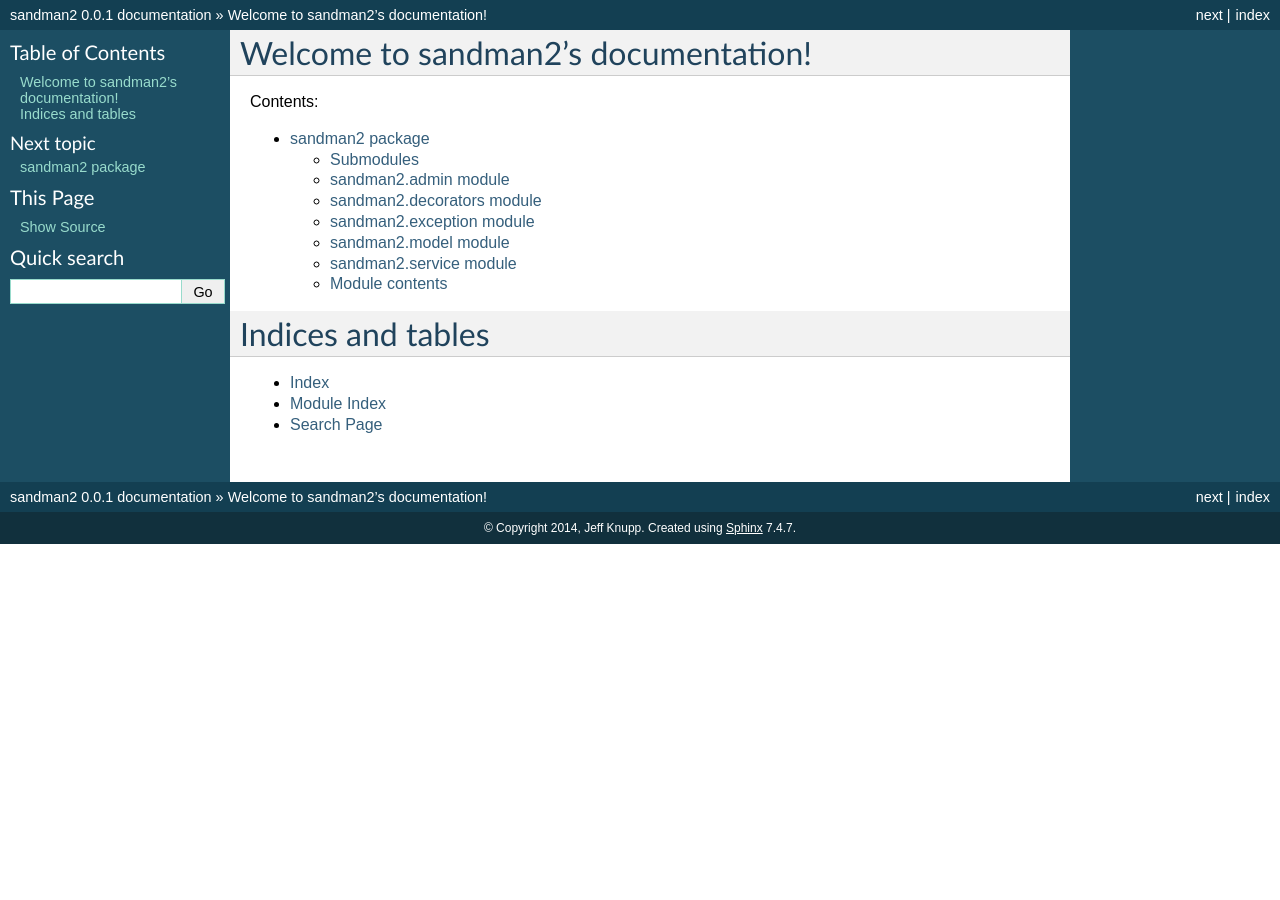
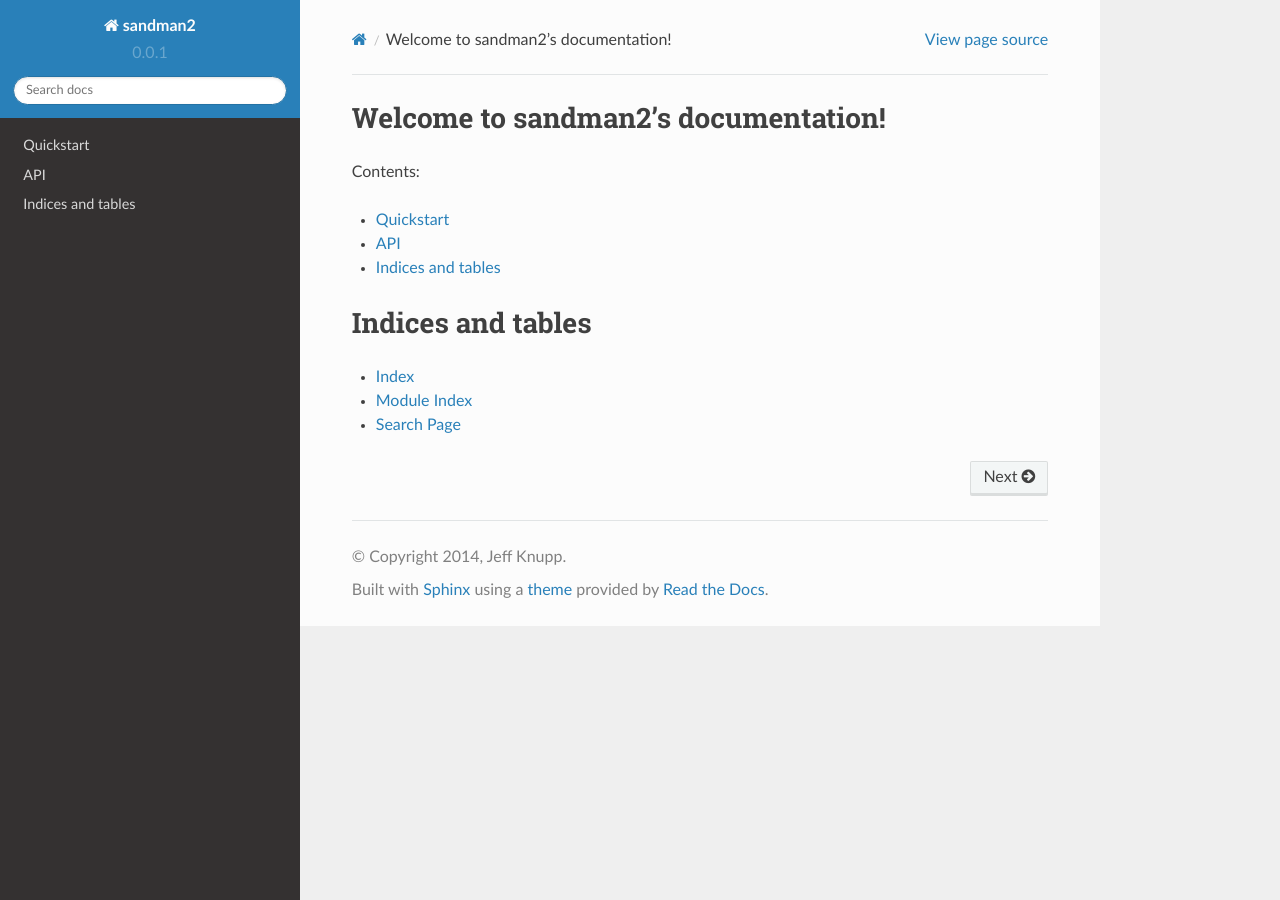
Before and after one commit to jeffknupp/sandman2, a Sphinx documentation site: the page built from docs/index.rst, in a window 1280 px wide. Built offline with Sphinx 7.4.7 and the Read the Docs theme 2.0.0, drawn with Linux system fonts in a browser that asks for light colours.

Commit message:
Add docs

```diff
--- a/docs/conf.py
+++ b/docs/conf.py
@@ -14,6 +14,7 @@
 
 import sys
 import os
+import sphinx_rtd_theme
 
 # If extensions (or modules to document with autodoc) are in another directory,
 # add these directories to sys.path here. If the directory is relative to the
@@ -102,7 +103,7 @@
 
 # The theme to use for HTML and HTML Help pages.  See the documentation for
 # a list of builtin themes.
-html_theme = 'default'
+html_theme = 'sphinx_rtd_theme'
 
 # Theme options are theme-specific and customize the look and feel of a theme
 # further.  For a list of options available for each theme, see the
@@ -110,7 +111,7 @@
 #html_theme_options = {}
 
 # Add any paths that contain custom themes here, relative to this directory.
-#html_theme_path = []
+html_theme_path = [sphinx_rtd_theme.get_html_theme_path()]
 
 # The name for this set of Sphinx documents.  If None, it defaults to
 # "<project> v<release> documentation".
--- a/docs/index.rst
+++ b/docs/index.rst
@@ -11,7 +11,8 @@
 .. toctree::
    :maxdepth: 2
 
-   sandman2
+   Quickstart <quickstart>
+   API <sandman2>
 
 
 Indices and tables
--- a/docs/modules.rst
+++ /dev/null
@@ -1,7 +0,0 @@
-sandman2
-========
-
-.. toctree::
-   :maxdepth: 4
-
-   sandman2
--- /dev/null
+++ b/docs/quickstart.rst
@@ -0,0 +1,4 @@
+Quickstart
+==========
+
+Here is the quickstart documentation.
--- a/docs/sandman2.rst
+++ b/docs/sandman2.rst
@@ -1,54 +1,35 @@
-sandman2 package
-================
+API
+===
 
-Submodules
-----------
-
-sandman2.admin module
----------------------
-
-.. automodule:: sandman2.admin
-    :members:
-    :undoc-members:
-    :show-inheritance:
-
-sandman2.decorators module
---------------------------
-
-.. automodule:: sandman2.decorators
-    :members:
-    :undoc-members:
-    :show-inheritance:
-
-sandman2.exception module
--------------------------
-
-.. automodule:: sandman2.exception
-    :members:
-    :undoc-members:
-    :show-inheritance:
-
-sandman2.model module
----------------------
-
-.. automodule:: sandman2.model
-    :members:
-    :undoc-members:
-    :show-inheritance:
-
-sandman2.service module
------------------------
-
-.. automodule:: sandman2.service
-    :members:
-    :undoc-members:
-    :show-inheritance:
-
-
-Module contents
----------------
+*sandman2* provides a minimal API to control the behavior and inclusion of
+resources from the database.
 
 .. automodule:: sandman2
     :members:
     :undoc-members:
     :show-inheritance:
+
+.. autoclass:: sandman2.model.Model
+    :special-members: __version__, __url__, __methods__
+    :members:
+    :undoc-members:
+
+.. autoclass:: sandman2.service.Service
+    :members:
+    :undoc-members:
+
+The `sandman2.exception` module contains an Exception, expressible in
+JSON, for each HTTP status code. In general, code should raise these exceptions
+directly rather than making a call to Flask's ``abort()`` method.
+
+.. automodule:: sandman2.exception
+    :members:
+    :undoc-members:
+
+
+Indices and tables
+==================
+
+* :ref:`genindex`
+* :ref:`modindex`
+* :ref:`search`
```
